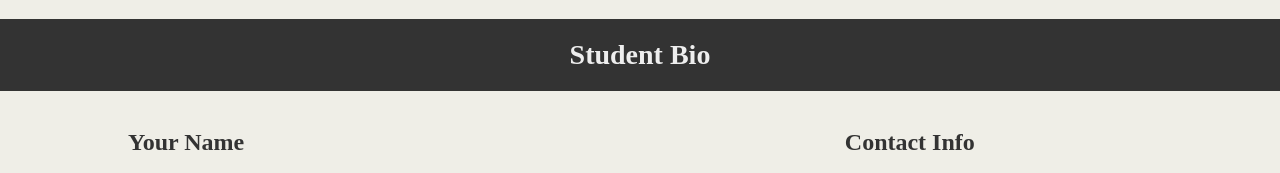
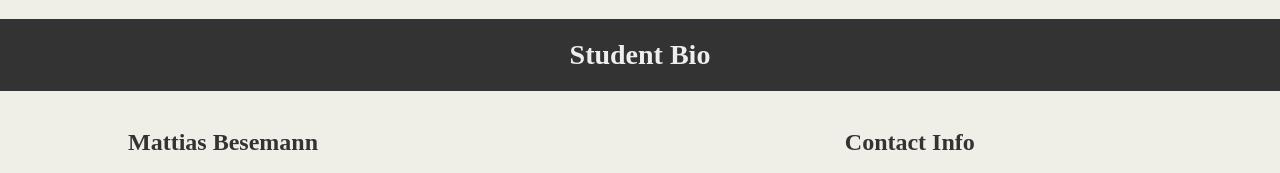
Before and after one commit to mbesemann/mbesemann.github.io, a plain HTML site: page index.html in a window 1280 px wide. Shown: the top 173 px of the page. Drawn offline with Linux system fonts and the light colour scheme.

Commit message:
fixing name

```diff
--- a/index.html
+++ b/index.html
@@ -16,7 +16,7 @@
 
     <section id="main-bio">
 
-      <h2>Your Name</h2>
+      <h2>Mattias Besemann</h2>
 
       <img src="https://ca.slack-edge.com/T0114UP8YNB-U013M7Y4V24-f0394a31d545-512" alt="Picture of Mattias" id="bio-image">
 
```
